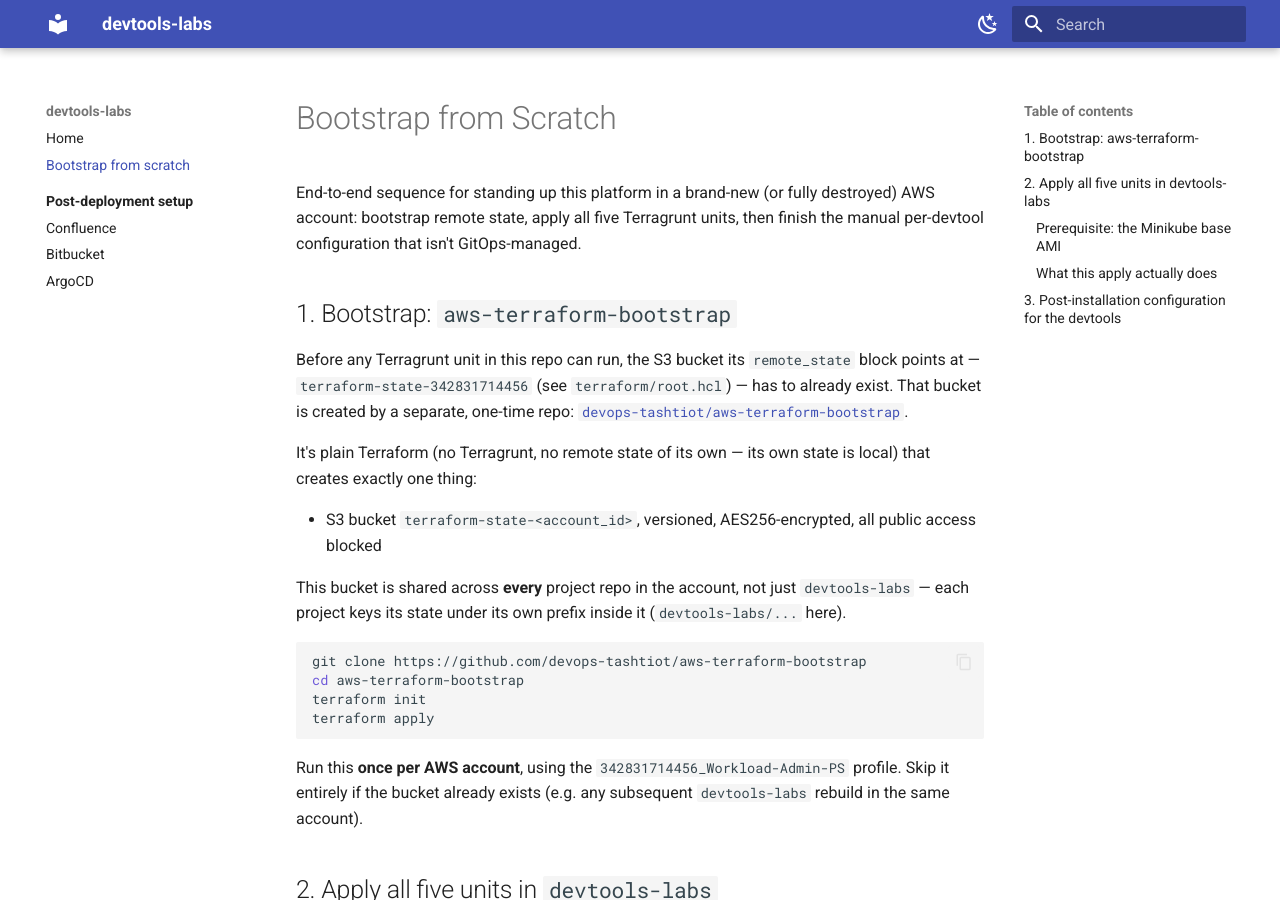
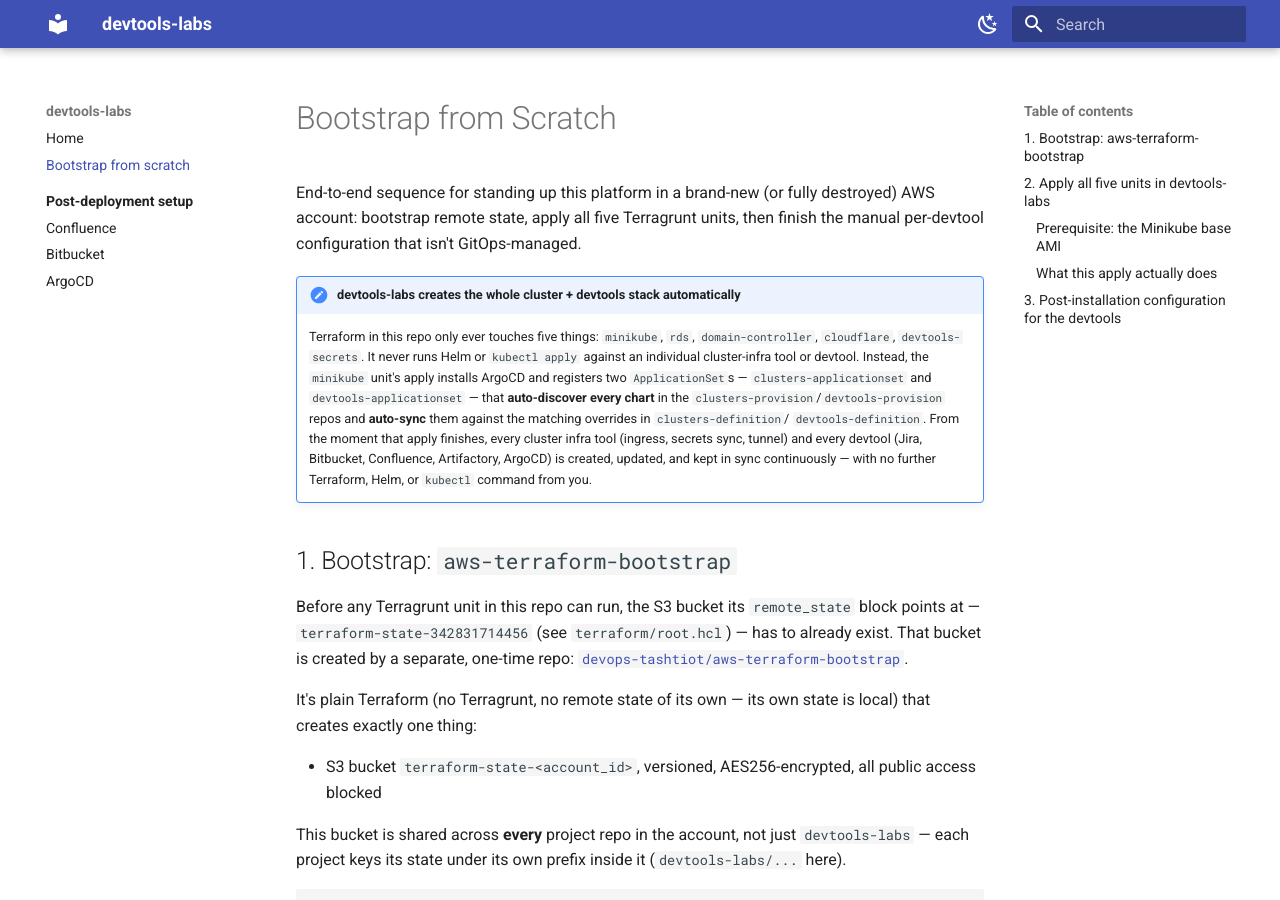
Before and after one commit to devops-tashtiot/devtools-labs, an MkDocs documentation site: the page built from docs/bootstrap.md, in a window 1280 px wide and 900 px high. Built offline with MkDocs 1.6.1 and Material for MkDocs 9.7.7, drawn with Linux system fonts in a browser that asks for light colours; some of the changed text lies outside the part shown.

Commit message:
docs: emphasize ArgoCD ApplicationSet auto-sync in bootstrap guide
Makes explicit that devtools-labs never touches cluster-infra tools or
devtools directly — the two ApplicationSets auto-discover and auto-sync
every chart from clusters-provision/devtools-provision against their
-definition overrides once the minikube unit's apply finishes.

Co-Authored-By: Claude Sonnet 5 <noreply@anthropic.com>

```diff
--- a/docs/bootstrap.md
+++ b/docs/bootstrap.md
@@ -4,6 +4,21 @@ End-to-end sequence for standing up this platform in a brand-new (or fully
 destroyed) AWS account: bootstrap remote state, apply all five Terragrunt
 units, then finish the manual per-devtool configuration that isn't
 GitOps-managed.
+
+!!! important "devtools-labs creates the whole cluster + devtools stack automatically"
+    Terraform in this repo only ever touches five things: `minikube`, `rds`,
+    `domain-controller`, `cloudflare`, `devtools-secrets`. It never runs Helm
+    or `kubectl apply` against an individual cluster-infra tool or devtool.
+    Instead, the `minikube` unit's apply installs ArgoCD and registers two
+    `ApplicationSet`s — `clusters-applicationset` and
+    `devtools-applicationset` — that **auto-discover every chart** in the
+    `clusters-provision`/`devtools-provision` repos and **auto-sync** them
+    against the matching overrides in `clusters-definition`/
+    `devtools-definition`. From the moment that apply finishes, every cluster
+    infra tool (ingress, secrets sync, tunnel) and every devtool (Jira,
+    Bitbucket, Confluence, Artifactory, ArgoCD) is created, updated, and kept
+    in sync continuously — with no further Terraform, Helm, or `kubectl`
+    command from you.
 
 ## 1. Bootstrap: `aws-terraform-bootstrap`
 
@@ -83,13 +98,20 @@ beforehand to avoid juggling simultaneous prompts.
        nightly auto-stop.
     2. Installs ArgoCD via Helm inside Minikube (`ClusterIP`, `--insecure` —
        TLS terminates at Cloudflare).
-    3. Registers the `clusters-applicationset` app-of-apps and blocks until
-       `ingress-nginx`, `cloudflared`, and `external-secrets-operator` all
+    3. Registers the `clusters-applicationset` app-of-apps, which
+       **auto-discovers every chart under `clusters-provision/clusters/*`**
+       and auto-syncs it with the matching overrides from
+       `clusters-definition` — `ingress-nginx`, `cloudflared`,
+       `external-secrets-operator` all get created this way, with no manual
+       `helm install`/`kubectl apply`. The unit blocks here until all three
        report Synced+Healthy.
-    4. Registers the `devtools-applicationset` app-of-apps last. **From this
-       point on, ArgoCD deploys and manages everything else itself** — Jira,
-       Bitbucket, Confluence, Artifactory, ArgoCD's own `Ingress`, etc. —
-       Terraform never touches individual devtools again.
+    4. Registers the `devtools-applicationset` app-of-apps last, which the
+       same way **auto-discovers every chart under
+       `devtools-provision/devtools/*`** and auto-syncs it against
+       `devtools-definition` — Jira, Bitbucket, Confluence, Artifactory,
+       ArgoCD's own `Ingress`, etc. **From this point on, ArgoCD creates and
+       continuously reconciles everything else itself** — Terraform never
+       touches an individual cluster-infra tool or devtool, not even once.
 
 Once `minikube`'s apply finishes, ArgoCD is reachable at
 `https://argocd.devopstashtiot.page` — user `admin`, password is the shared
```
